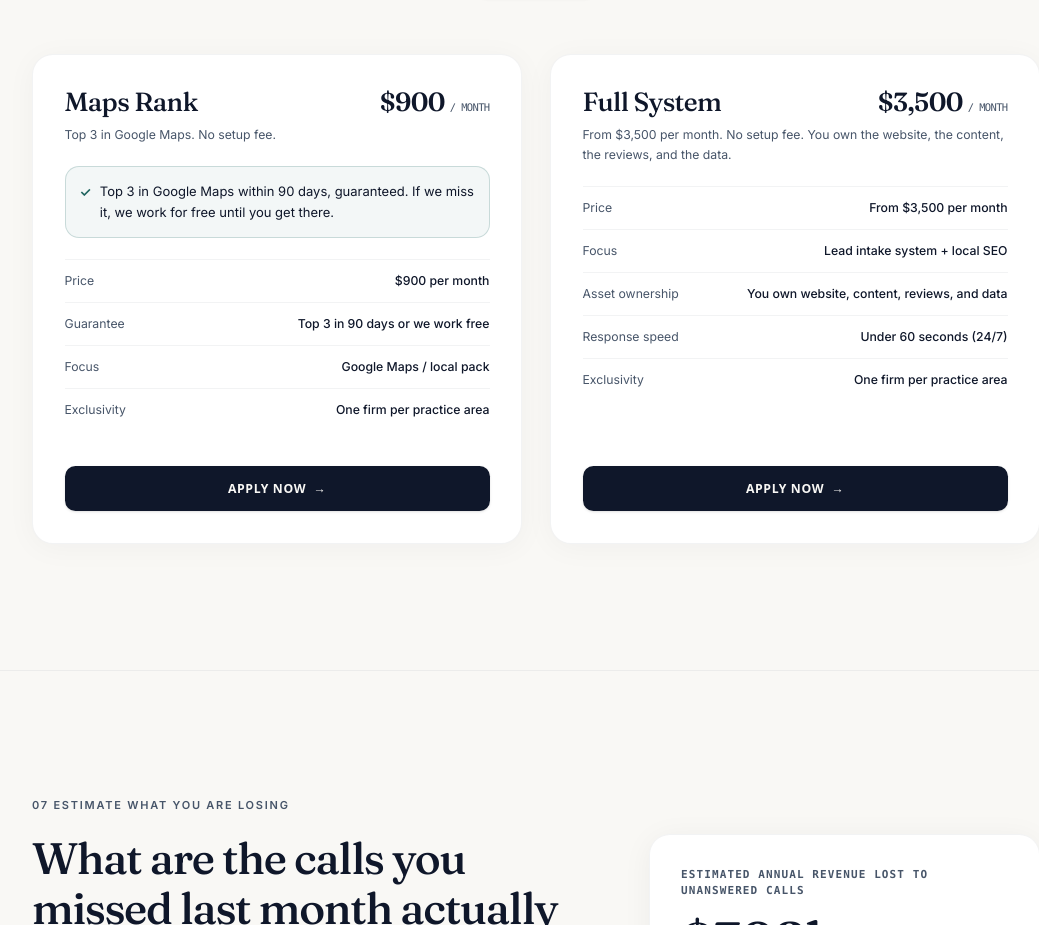
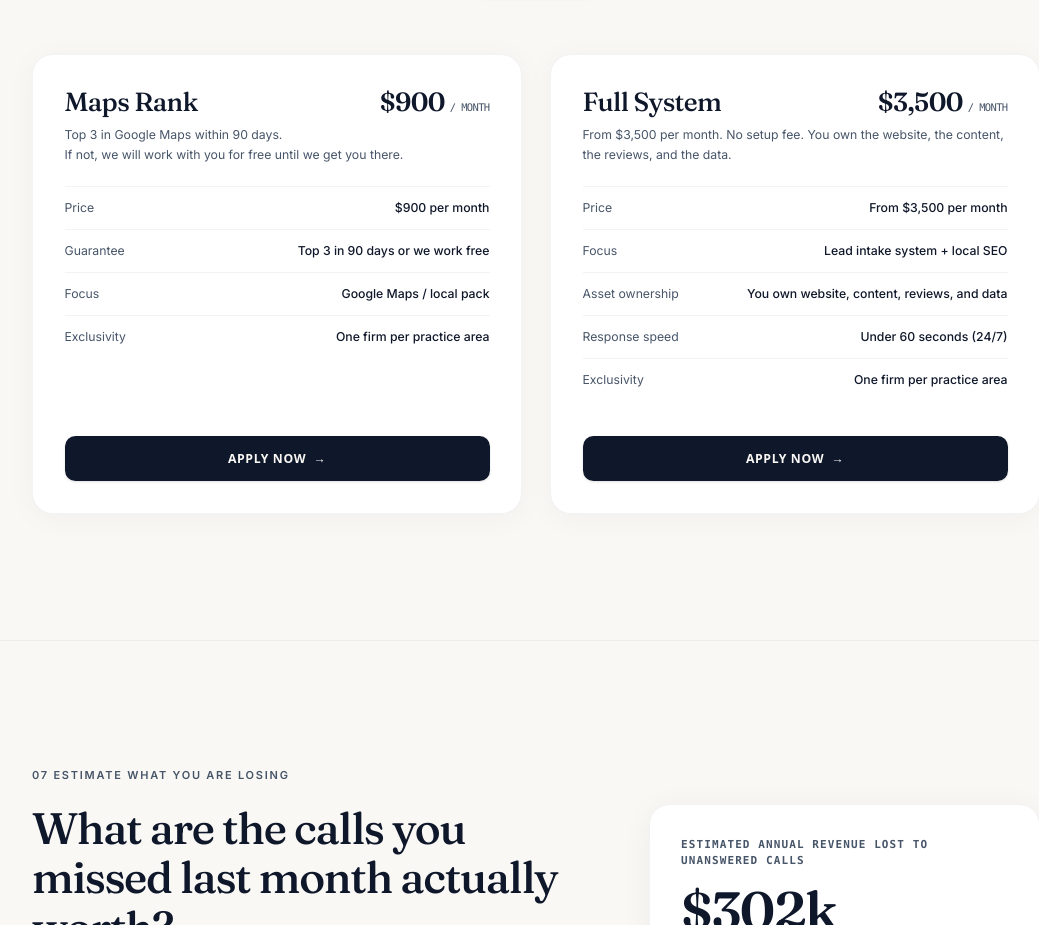
Before and after one commit to spectredad/Regicore, a Next.js app: page / in a window 1280 px wide. Shown: the part 4962-5887 px from the top of the page, without its empty margins (104-1143 px from the left). Built offline with nearby package versions, Linux system fonts and the light colour scheme.

Commit message:
Update Maps Rank description and remove bubble box from left card

```diff
--- a/components/Pricing.tsx
+++ b/components/Pricing.tsx
@@ -67,18 +67,8 @@ export default function Pricing() {
                   </span>
                 </div>
                 <p className="text-sm leading-relaxed text-muted">
-                  Top 3 in Google Maps. No setup fee.
+                  Top 3 in Google Maps within 90 days.<br />If not, we will work with you for free until we get you there.
                 </p>
-              </div>
-
-              {/* Highlighted Guarantee */}
-              <div className="mb-6 rounded-2xl border border-teal/20 bg-teal/5 p-4 text-xs sm:text-[13px] text-ink leading-relaxed">
-                <div className="flex items-start gap-2.5">
-                  <span className="text-teal font-bold shrink-0 mt-0.5">✓</span>
-                  <span>
-                    Top 3 in Google Maps within 90 days, guaranteed. If we miss it, we work for free until you get there.
-                  </span>
-                </div>
               </div>
 
               {/* Spec Table Rows */}
```
